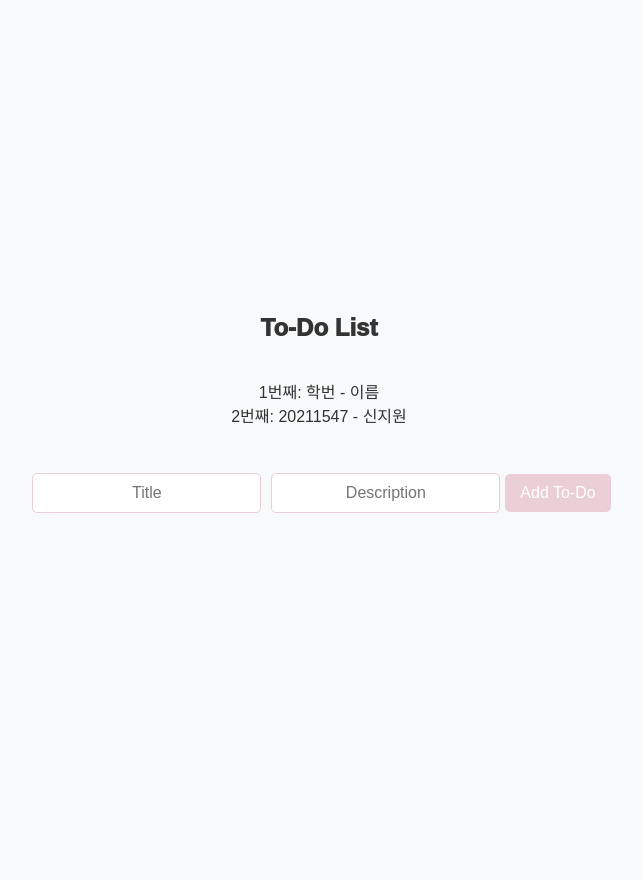
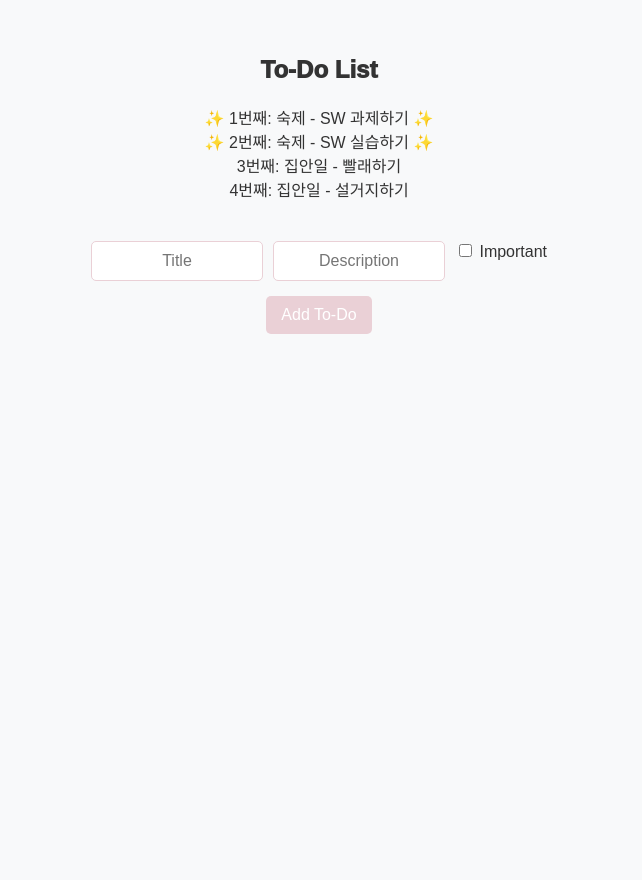
Before and after one commit to Sogang-Courses/FastApi-Todos, a FastAPI app: page / in a window 1280 px wide. Shown: the whole page, without its empty margins (321-963 px from the left). Before the commit the page ends 513 px from the top, so only its background shows below. Run offline with FastAPI, Linux system fonts and the light colour scheme; some web fonts are replaced.

Commit message:
create important checkbox

```diff
--- a/my_todo_app/main.py
+++ b/my_todo_app/main.py
@@ -17,6 +17,7 @@ class TodoItem(BaseModel):
     title: str
     description: str
     completed: bool
+    important: bool
 
 # JSON 파일 경로
 TODO_FILE = "todo.json"
--- a/my_todo_app/static/style.css
+++ b/my_todo_app/static/style.css
@@ -1,4 +1,3 @@
-/* 커스텀 폰트 추가 */
 @font-face {
     font-family: 'S-CoreDream-3Light';
     src: url('https://fastly.jsdelivr.net/gh/projectnoonnu/noonfonts_six@1.2/S-CoreDream-3Light.woff') format('woff');
@@ -6,17 +5,14 @@
     font-style: normal;
   }
 
-/* 타이틀 */
   body {
     font-family: 'S-CoreDream-3Light', sans-serif;
     background-color: #f8f9fa;
     color: #333;
     text-align: center;
     height: 100vh;
-    display: flex;
-    justify-content: center;
-    align-items: center;
-    flex-direction: column;
+    margin: 0;
+    padding: 40px;
   }
 
   h1 {
@@ -24,24 +20,33 @@ h1 {
     font-size: 24px;
   }
 
-/* 입력 폼 */
   #todo-form {
     margin-top: 20px;
     display: flex;
+    flex-direction: column;
     align-items: center;
-    flex-direction: row;
   }
 
-input {
+  .form-row {
+    margin-top: 15px;
+    display: flex;
+    justify-content: center;
+  }
+
+  .horizontal-inputs {
+    flex-direction: row;
+    gap: 10px;
+  }
+
+  input[type="text"] {
     padding: 10px;
     font-size: 16px;
-    margin: 5px;
+    width: 150px;
     border: 1px solid #EAD0D6;
     border-radius: 5px;
     text-align: center;
   }
 
-/* 제출 버튼 */
   button {
     padding: 10px 15px;
     font-size: 16px;
@@ -56,10 +61,9 @@ button:hover {
     background-color: #d4b4ba;
   }
 
-
-/* 리스트 */
   #todo-list {
     list-style: none;
     padding: 5px;
     width: 300px;
+    margin: 0 auto;
   }
--- a/my_todo_app/templates/index.html
+++ b/my_todo_app/templates/index.html
@@ -10,10 +10,20 @@
     <h1>To-Do List</h1>
     <ul id="todo-list"></ul>
     <form id="todo-form">
-        <input type="text" id="title" placeholder="Title" required data-placeholder="title">
-        <input type="text" id="description" placeholder="Description" required data-placeholder="description">
-        <button type="submit">Add To-Do</button>
-    </form>
+        <div class="form-row horizontal-inputs">
+          <input type="text" id="title" placeholder="Title" required />
+          <input type="text" id="description" placeholder="Description" required />
+
+          <label>
+            <input type="checkbox" id="important" />
+            Important
+          </label>
+        </div>
+
+        <div class="form-row">
+          <button type="submit">Add To-Do</button>
+        </div>
+      </form>
     <script>
         /* 처음 todo 리스트 호출 */
         document.addEventListener("DOMContentLoaded", async () => {
@@ -28,7 +38,8 @@
             todoList.innerHTML = '';
             todos.forEach(todo => {
                 const li = document.createElement('li');
-                li.textContent = `${todo.id}번째: ${todo.title} - ${todo.description}`;
+                const isImportant = todo.important ? '✨ ' : '';
+                li.textContent = `${isImportant} ${todo.id}번째: ${todo.title} - ${todo.description} ${isImportant}`;
                 todoList.appendChild(li);
             });
         }
@@ -38,17 +49,24 @@
             event.preventDefault();
             const title = document.getElementById('title').value;
             const description = document.getElementById('description').value;
+            const important = document.getElementById('important').checked;
+
             const response = await fetch('/todos', {
                 method: 'POST',
                 headers: {
                     'Content-Type': 'application/json'
                 },
-                body: JSON.stringify({ id: Date.now(), title, description, completed: false })
+                body: JSON.stringify({ id: Date.now(),
+                    title,
+                    description,
+                    completed: false,
+                    important})
             });
             if (response.ok) {
                 await fetchTodos();
                 document.getElementById('title').value = '';
                 document.getElementById('description').value = '';
+                document.getElementById('important').checked = false;
             }
         });
     </script>
--- a/my_todo_app/todo.json
+++ b/my_todo_app/todo.json
@@ -1,14 +1,30 @@
 [
     {
         "id": 1,
-        "title": "\ud559\ubc88",
-        "description": "\uc774\ub984",
-        "completed": false
+        "title": "\uc219\uc81c",
+        "description": "SW \uacfc\uc81c\ud558\uae30",
+        "completed": false,
+        "important": true
     },
     {
         "id": 2,
-        "title": "20211547",
-        "description": "\uc2e0\uc9c0\uc6d0",
-        "completed": false
+        "title": "\uc219\uc81c",
+        "description": "SW \uc2e4\uc2b5\ud558\uae30",
+        "completed": false,
+        "important": true
+    },
+    {
+        "id": 3,
+        "title": "\uc9d1\uc548\uc77c",
+        "description": "\ube68\ub798\ud558\uae30",
+        "completed": false,
+        "important": false
+    },
+    {
+        "id": 4,
+        "title": "\uc9d1\uc548\uc77c",
+        "description": "\uc124\uac70\uc9c0\ud558\uae30",
+        "completed": false,
+        "important": false
     }
 ]
```
Also changed, not shown: 1 other file. Lines whose indentation alone changed are shown as unchanged.
